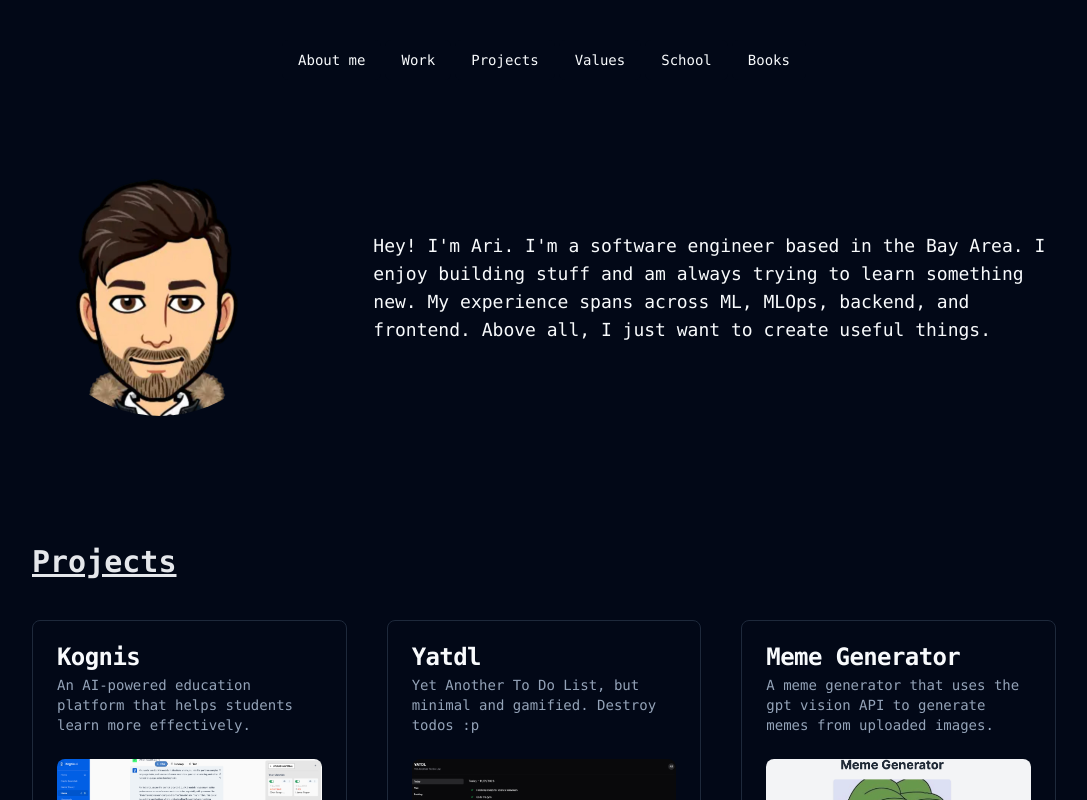
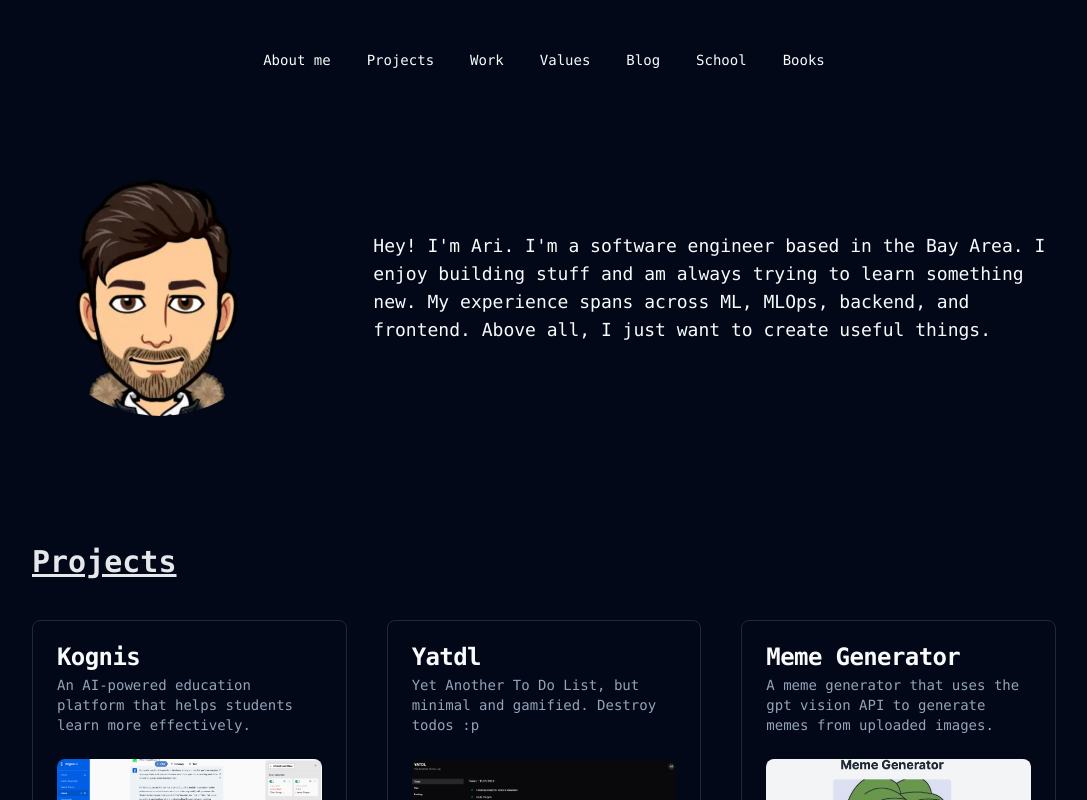
Before and after one commit to aripo99/personal-website, a Next.js app: page / in a window 1280 px wide. Shown: the top 800 px of the page, without its empty margins (96-1183 px from the left). Built offline with nearby package versions, Linux system fonts and the light colour scheme.

Commit message:
Add blog to top nav bar

```diff
--- a/app/page.tsx
+++ b/app/page.tsx
@@ -16,8 +16,8 @@ export default function Home() {
         <AboutMe />
         <Projects />
         <Work />
+        <Values />
         <Blog />
-        <Values />
         <School />
         <Books />
       </div>
--- a/components/TopNavBar.tsx
+++ b/components/TopNavBar.tsx
@@ -19,18 +19,23 @@ const TopNavBar = () => {
                     </Link>
                 </NavigationMenuItem>
                 <NavigationMenuItem>
+                    <Link href="#projects">
+                        <NavigationMenuButton>Projects</NavigationMenuButton>
+                    </Link>
+                </NavigationMenuItem>
+                <NavigationMenuItem>
                     <Link href="#work">
                         <NavigationMenuButton>Work</NavigationMenuButton>
                     </Link>
                 </NavigationMenuItem>
                 <NavigationMenuItem>
-                    <Link href="#projects">
-                        <NavigationMenuButton>Projects</NavigationMenuButton>
+                    <Link href="#values">
+                        <NavigationMenuButton>Values</NavigationMenuButton>
                     </Link>
                 </NavigationMenuItem>
                 <NavigationMenuItem>
-                    <Link href="#values">
-                        <NavigationMenuButton>Values</NavigationMenuButton>
+                    <Link href="#blog">
+                        <NavigationMenuButton>Blog</NavigationMenuButton>
                     </Link>
                 </NavigationMenuItem>
                 <NavigationMenuItem>
```
